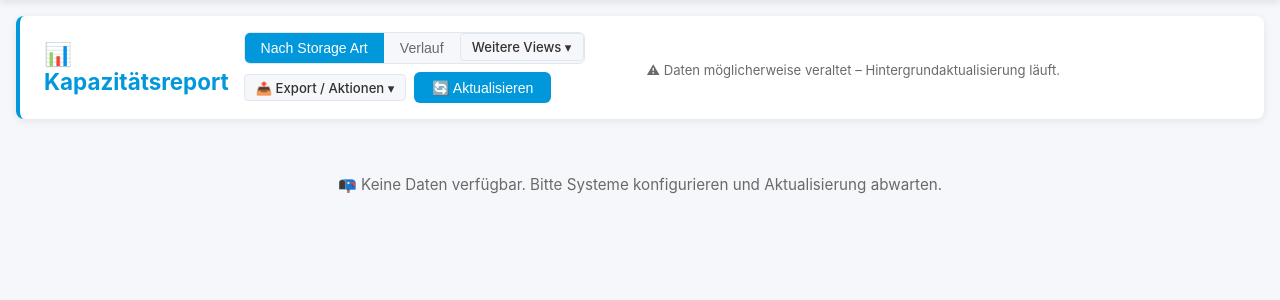
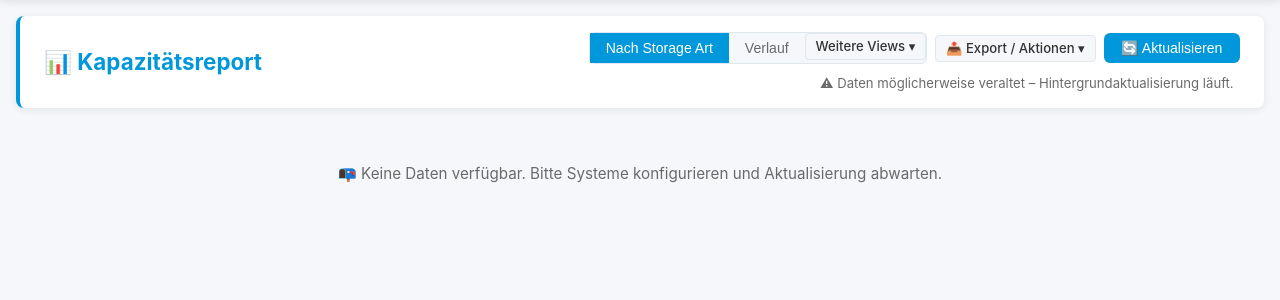
Before and after one commit to TimUx/storage-dashboard, a Flask app: page /capacity/ in a window 1280 px wide. Shown: the part 102-402 px from the top of the page. Run offline with Flask 3, Linux system fonts and the light colour scheme; data that the repository does not hold is empty.

Commit message:
Fix capacity header layout and dropdown usability

```diff
--- a/app/templates/capacity.html
+++ b/app/templates/capacity.html
@@ -39,14 +39,30 @@
     margin-bottom: 1rem;
 }
 .cap-header h2 { font-size: 1.4rem; color: var(--cap-blue); margin: 0; }
-.cap-header-actions { display: flex; gap: .75rem; align-items: center; }
+.cap-header-actions {
+    display: flex;
+    flex-direction: column;
+    align-items: flex-end;
+    gap: .25rem;
+}
+@media (max-width: 980px) {
+    .cap-header {
+        flex-direction: column;
+        align-items: flex-start;
+        gap: .75rem;
+    }
+    .cap-header-actions {
+        width: 100%;
+        align-items: flex-start;
+    }
+}
 
 /* ── View Toggle ── */
 .view-toggle {
     display: flex;
     background: var(--cap-bg);
     border-radius: 6px;
-    overflow: hidden;
+    overflow: visible;
     border: 1px solid var(--cap-border);
     flex-wrap: wrap;
 }
@@ -301,6 +317,8 @@
 }
 .header-export-menu summary {
     list-style: none;
+    display: inline-flex;
+    align-items: center;
 }
 .header-export-menu summary::-webkit-details-marker { display: none; }
 .header-export-dropdown {
@@ -321,12 +339,24 @@
 .cap-header-top-row {
     display: flex;
     align-items: center;
+    justify-content: flex-end;
     gap: .5rem;
     flex-wrap: wrap;
+}
+@media (max-width: 980px) {
+    .cap-header-top-row {
+        justify-content: flex-start;
+    }
 }
 .cap-header-status-row {
     width: 100%;
     margin-top: .2rem;
+    text-align: right;
+}
+@media (max-width: 980px) {
+    .cap-header-status-row {
+        text-align: left;
+    }
 }
 
 .header-status {
@@ -339,7 +369,7 @@
 .export-btn {
     background: var(--cap-bg);
     border: 1px solid var(--cap-border);
-    padding: .3rem .7rem;
+    padding: .28rem .62rem;
     border-radius: 4px;
     cursor: pointer;
     font-size: .82rem;
```
